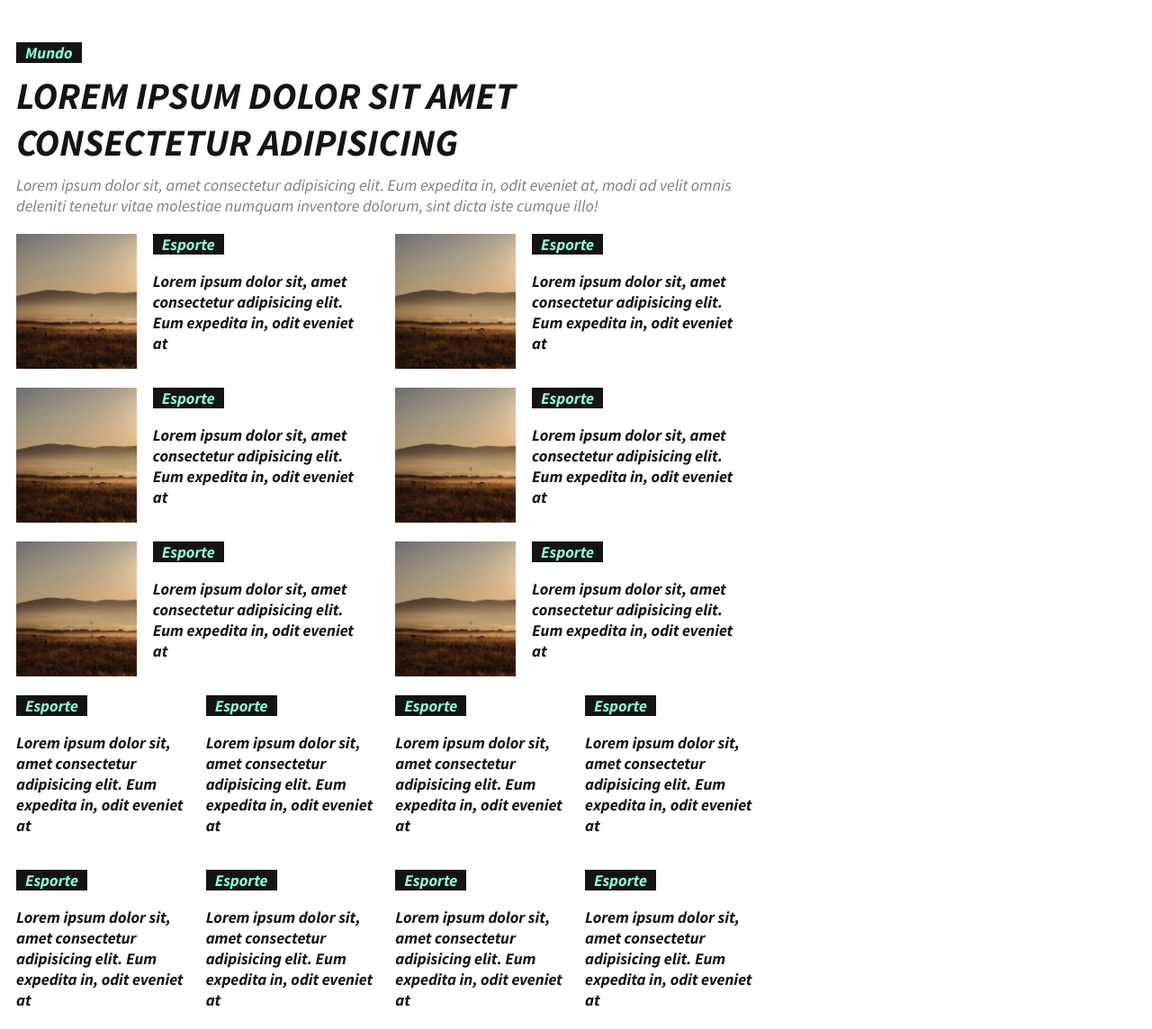
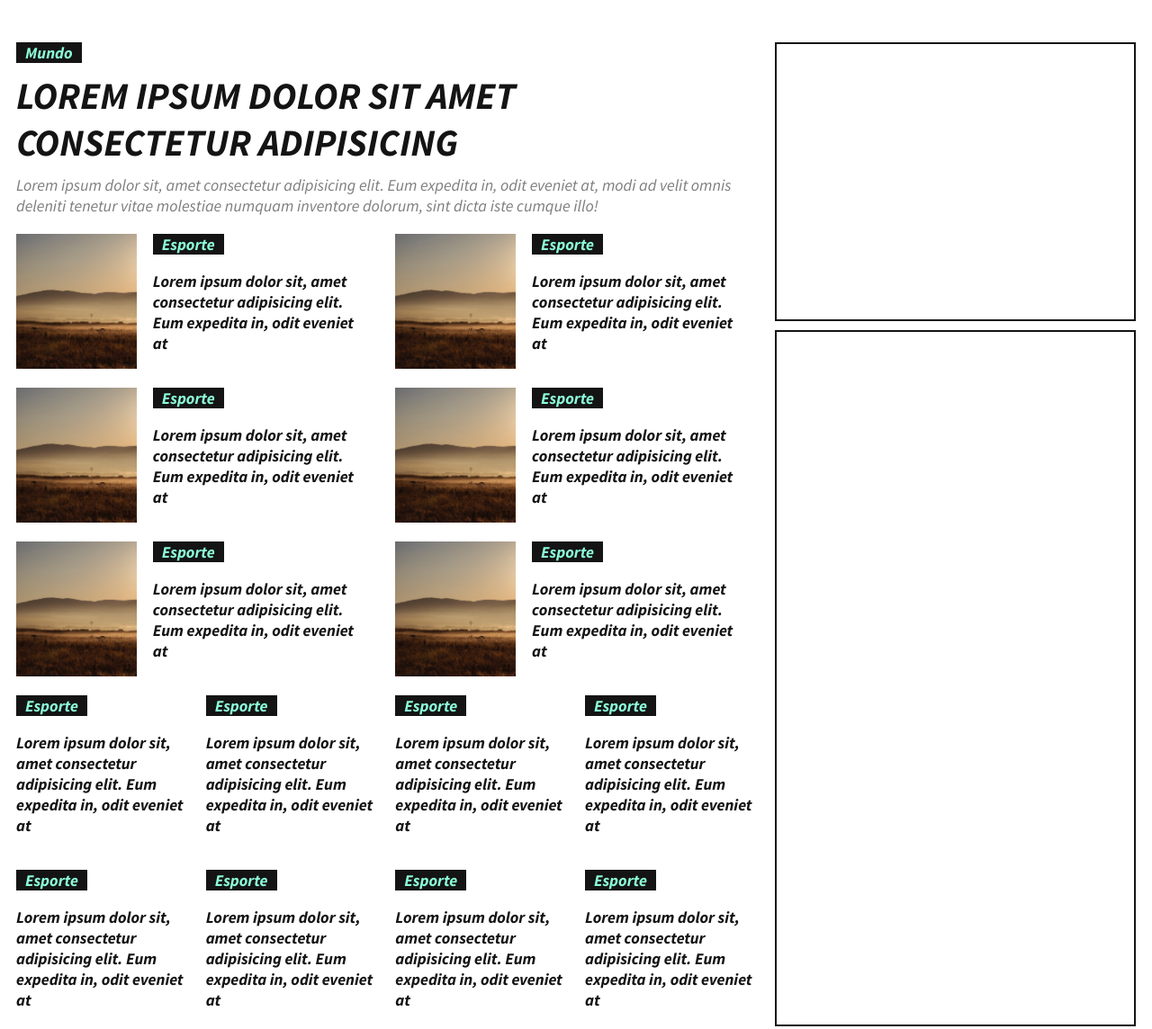
Before and after one commit to LGPossatto/grid-site-layout, a plain HTML site: page index.html in a window 1280 px wide. Shown: the part 836-1980 px from the top of the page at 90% size. Drawn offline with Linux system fonts and the light colour scheme.

Commit message:
added side box placeholder

```diff
--- a/index.html
+++ b/index.html
@@ -243,7 +243,7 @@
           </div>
         </div>
 
-        <div class="side-box grid-c-3 grid-r-1t3">
+        <div class="side-box grid-c-3 grid-r-1t3 flex flex-fdc flex-jcsb">
           <div class="div-a"></div>
           <div class="div-b"></div>
         </div>
--- a/styles/scss/_main.scss
+++ b/styles/scss/_main.scss
@@ -53,4 +53,20 @@
       }
     }
   }
+
+  .side-box {
+    .div-a,
+    .div-b {
+      border: 2px solid $color-black;
+    }
+
+    .div-a {
+      height: 40%;
+    }
+
+    .div-b {
+      margin-top: 1rem;
+      height: 100%;
+    }
+  }
 }
```
Also changed, not shown: styles/css/style.css, 1 other file.
